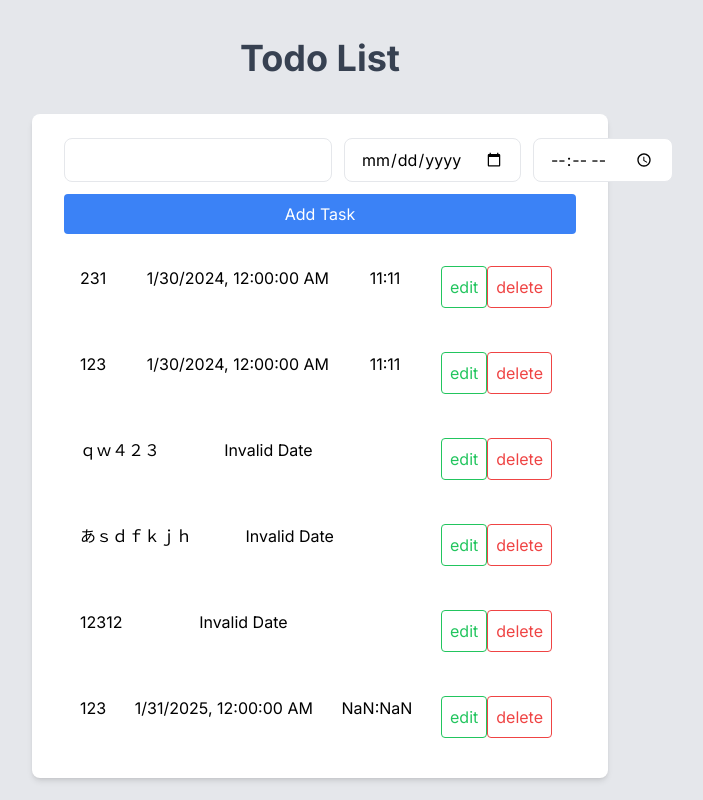
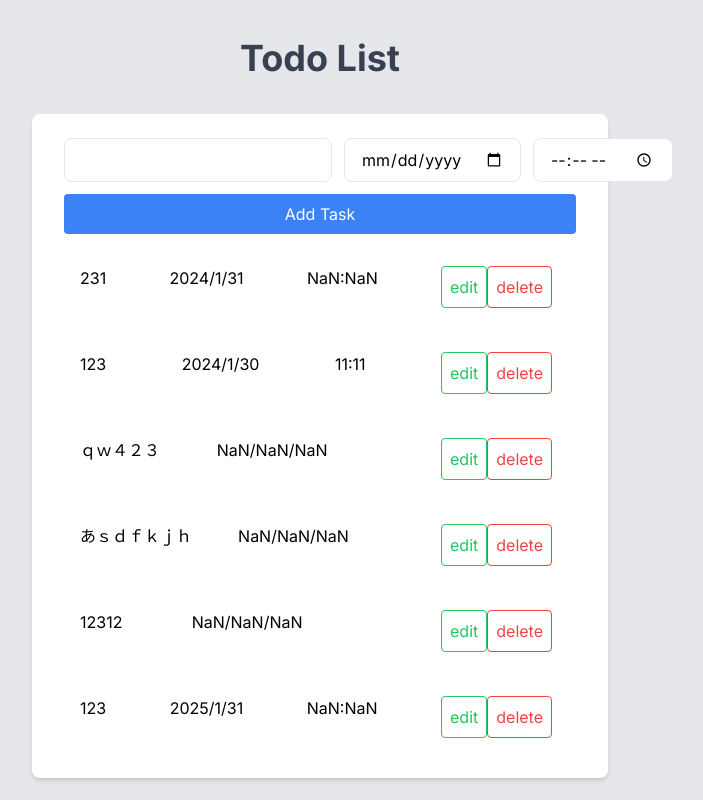
Before and after one commit to i2rin/todolist-nextjs, a Next.js app: page / in a window 1280 px wide. Shown: the whole page, without its empty margins (320-1023 px from the left). Built offline with nearby package versions, Linux system fonts and the light colour scheme; data requests are answered from the project's data file.

Commit message:
🐛時間の重複表示を修正しました

```diff
--- a/src/app/components/Todo.tsx
+++ b/src/app/components/Todo.tsx
@@ -33,6 +33,10 @@ export const formatTime = (date: Date | string) : string => {
     return `${hours}:${minutes}`;
 };
 
+const formatDateOnly = (dateStr: string) => {
+    const date = new Date(dateStr);
+    return `${date.getFullYear()}/${date.getMonth() + 1}/${date.getDate()}`;
+}
 const Todo = ({ task }: TodoProps) => {
 
     const refInputTitle = useRef<HTMLInputElement>(null);
@@ -55,7 +59,8 @@ const Todo = ({ task }: TodoProps) => {
         setIsEditing(true);
         setEditedTaskTitle(task.text);
         setEditedTaskDate(task.date);
-        setEditedTaskTime(formatTime(task.time));
+        //setEditedTaskTime(formatTime(task.time));
+        setEditedTaskTime(task.time);
     };
 
 
@@ -116,7 +121,7 @@ const Todo = ({ task }: TodoProps) => {
                 ) : (
                 <React.Fragment>
                    <span>{task.text}</span>
-                   <span>{new Date(task.date).toLocaleString()}</span>
+                   <span>{formatDateOnly(task.date)}</span>
                    <span>{task.time}</span>
                 </React.Fragment>
             )}
--- a/src/app/data/todos.json
+++ b/src/app/data/todos.json
@@ -1,10 +1,10 @@
 {
   "tasks": [
     {
-      "id": "688d18fc-d31d-49a6-b3ef-3f3159ec4204",
       "text": "231",
-      "date": "2024-01-30",
-      "time": "11:11"
+      "date": "2024-01-31",
+      "time": "NaN:NaN",
+      "id": "688d18fc-d31d-49a6-b3ef-3f3159ec4204"
     },
     {
       "id": "02fc6848-e7ea-4c12-b69a-0c942d86ab7c",
```
